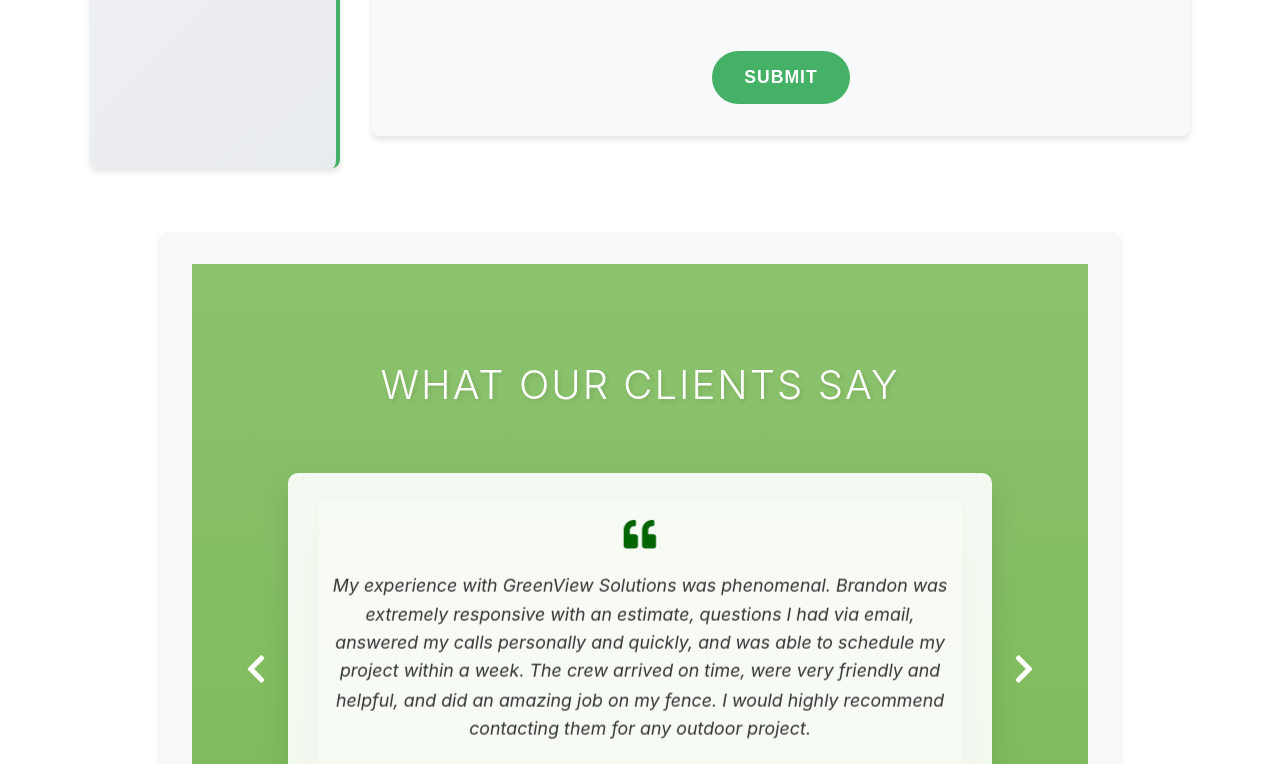
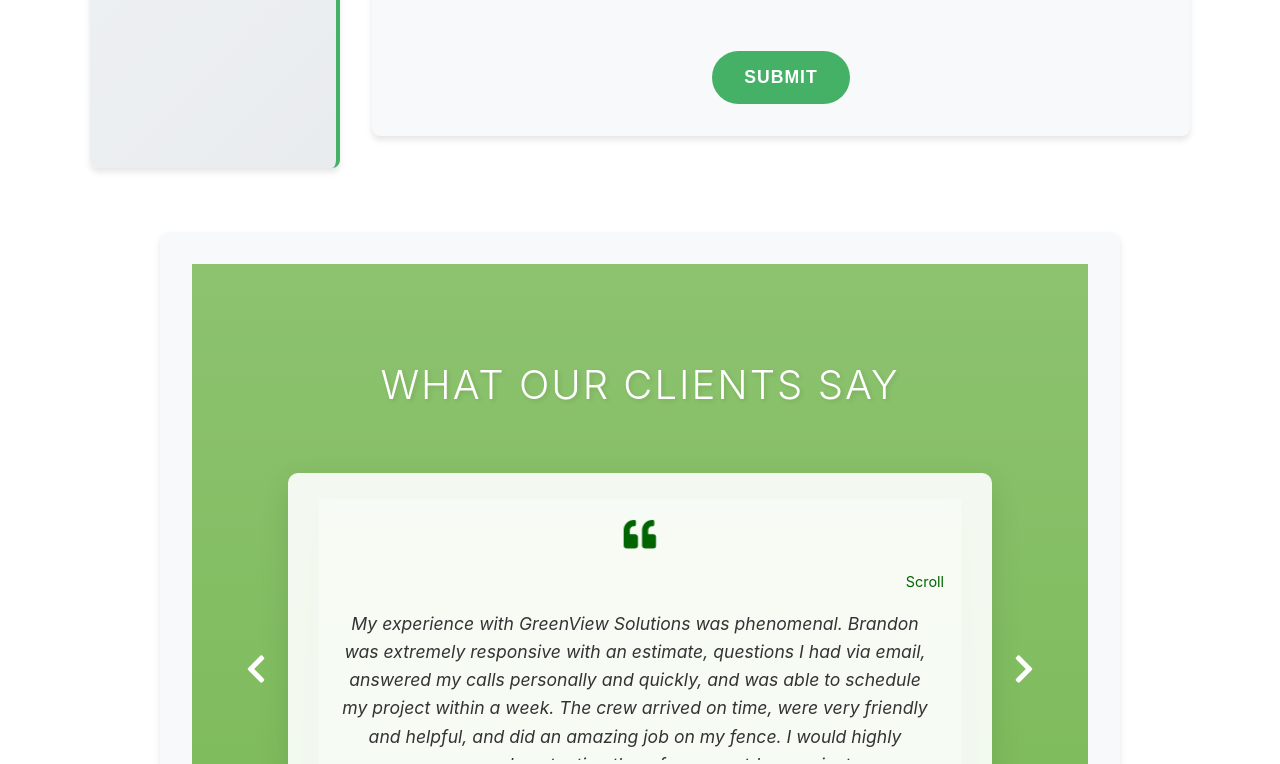
Before and after one commit to christopher0331/seattleoutdoorlivingspaces, a Next.js app: page /contact in a window 1280 px wide. Shown: the part 2020-2784 px from the top of the page. Built offline with nearby package versions, Linux system fonts and the light colour scheme; grey boxes are pictures that could not be loaded.

Commit message:
Fix review box to be scrollable for long reviews

```diff
--- a/components/Header.js
+++ b/components/Header.js
@@ -20,7 +20,7 @@ export default function Header({ heroImage, showHero = true }) {
       </div>
       <div className={styles.heroContent}>
         <h1>GreenView Solutions</h1>
-        <p>Transforming outdoor spaces into breathtaking sanctuaries since 20015</p>
+        <p>Transforming outdoor spaces into breathtaking sanctuaries since 2015</p>
       </div>
     </header>
   )
--- a/components/Testimonials.js
+++ b/components/Testimonials.js
@@ -31,6 +31,7 @@ export default function Testimonials() {
   const [direction, setDirection] = useState(0);
   const [isAutoPlay, setIsAutoPlay] = useState(true);
   const timerRef = useRef(null);
+  const textWrapperRef = useRef(null);
 
   const resetTimer = useCallback(() => {
     if (timerRef.current) {
@@ -67,6 +68,30 @@ export default function Testimonials() {
       }
     };
   }, [isAutoPlay, resetTimer]);
+
+  useEffect(() => {
+    const handleScroll = () => {
+      if (textWrapperRef.current) {
+        const { scrollTop, scrollHeight, clientHeight } = textWrapperRef.current;
+        if (scrollTop + clientHeight >= scrollHeight) {
+          textWrapperRef.current.style.setProperty('--gradient-opacity', '0');
+        } else {
+          textWrapperRef.current.style.setProperty('--gradient-opacity', '1');
+        }
+      }
+    };
+
+    const currentRef = textWrapperRef.current;
+    if (currentRef) {
+      currentRef.addEventListener('scroll', handleScroll);
+    }
+
+    return () => {
+      if (currentRef) {
+        currentRef.removeEventListener('scroll', handleScroll);
+      }
+    };
+  }, [currentTestimonial]);
 
   const variants = {
     enter: (direction) => ({
@@ -120,7 +145,12 @@ export default function Testimonials() {
               className={styles.testimonialCard}
             >
               <FaQuoteLeft className={styles.quoteIcon} />
-              <p className={styles.testimonialText}>{testimonials[currentTestimonial].text}</p>
+              <div className={styles.scrollIndicator}>Scroll</div>
+              <div className={styles.testimonialTextWrapper} ref={textWrapperRef}>
+                <p className={styles.testimonialText}>
+                  {testimonials[currentTestimonial].text}
+                </p>
+              </div>
               <div className={styles.testimonialAuthor}>
                 <motion.img
                   src={testimonials[currentTestimonial].avatar}
--- a/components/navbar.js
+++ b/components/navbar.js
@@ -2,7 +2,7 @@ import Link from 'next/link'
 import Image from 'next/image'
 import { useState, useEffect } from 'react'
 import { useRouter } from 'next/router'
-import { FaChevronDown, FaLinkedinIn, FaFacebookF, FaInstagram } from 'react-icons/fa'
+import { FaChevronDown, FaFacebookF, FaInstagram, FaGoogle } from 'react-icons/fa'
 import styles from '../styles/Navbar.module.css'
 
 export default function Navbar() {
@@ -78,9 +78,9 @@ export default function Navbar() {
         <div className={styles.navItem}><Link href="/blog">Blog</Link></div>
       </div>
       <div className={styles.socialIcons}>
-        <a href="https://linkedin.com" target="_blank" rel="noopener noreferrer"><FaLinkedinIn /></a>
-        <a href="https://facebook.com" target="_blank" rel="noopener noreferrer"><FaFacebookF /></a>
-        <a href="https://instagram.com" target="_blank" rel="noopener noreferrer"><FaInstagram /></a>
+        <a href="https://www.google.com/maps/place/GreenView+Solutions/@47.5985273,-122.4113869,13z/data=!3m1!5s0x54906aa4f9ca8dc5:0xf6fc0aca1e0fb080!4m10!1m2!2m1!1sGreenView+Solutions+seattle!3m6!1s0x54906bcc05bd9725:0x7d92961af7d735cc!8m2!3d47.5985273!4d-122.3351692!15sChtHcmVlblZpZXcgU29sdXRpb25zIHNlYXR0bGWSARBmZW5jZV9jb250cmFjdG9y4AEA!16s%2Fg%2F11v9flyvhd?entry=ttu&g_ep=EgoyMDI0MTAyOS4wIKXMDSoASAFQAw%3D%3D" target="_blank" rel="noopener noreferrer"><FaGoogle /></a>
+        <a href="https://facebook.com/greenviewsolutions" target="_blank" rel="noopener noreferrer"><FaFacebookF /></a>
+        <a href="https://instagram.com/greenview_solutions_llc" target="_blank" rel="noopener noreferrer"><FaInstagram /></a>
       </div>
       {isMobile && (
         <button
--- a/styles/SocialBar.module.css
+++ b/styles/SocialBar.module.css
@@ -83,6 +83,7 @@
 .socialIcons {
     display: flex;
     color: #1a0f0f;
+    font-size: 2.5rem;
     align-items: center;
     margin-left: auto;
 }
@@ -91,7 +92,7 @@
     margin-left: 1rem;
     color: #1a0f0f;
     text-decoration: none;
-    font-size: 1.5rem;
+    font-size: 2.5rem;
     transition: color 0.3s ease, transform 0.3s ease;
 }
 
--- a/styles/Testimonials.module.css
+++ b/styles/Testimonials.module.css
@@ -345,3 +345,37 @@
     font-size: 1rem;
   }
 }
+
+.testimonialTextWrapper {
+  max-height: 150px;
+  overflow-y: auto;
+  padding-right: 10px;
+  position: relative;
+  margin-top: 20px;
+}
+
+.scrollIndicator {
+  text-align: right;
+  font-size: 0.9rem;
+  color: #006400;
+  margin-bottom: 5px;
+}
+
+@media (max-width: 768px) {
+  .testimonialTextWrapper {
+    max-height: 120px;
+  }
+}
+
+.testimonialTextWrapper::-webkit-scrollbar {
+  width: 8px;
+}
+
+.testimonialTextWrapper::-webkit-scrollbar-thumb {
+  background-color: #006400;
+  border-radius: 4px;
+}
+
+.testimonialTextWrapper::-webkit-scrollbar-thumb:hover {
+  background-color: #004d00;
+}
```
